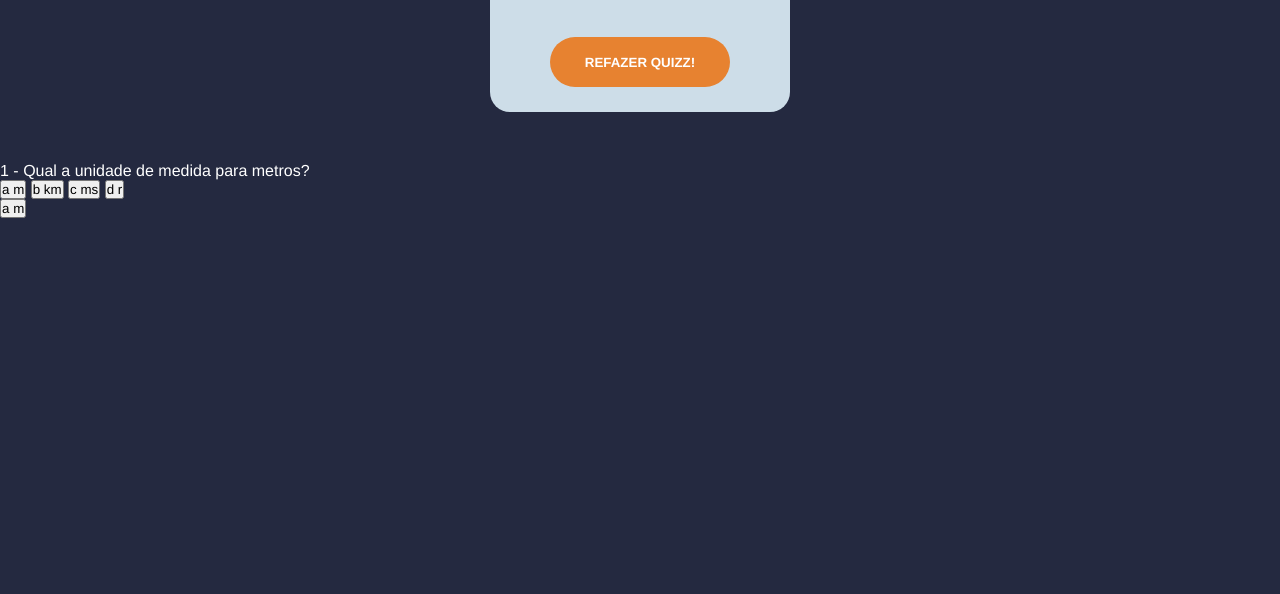
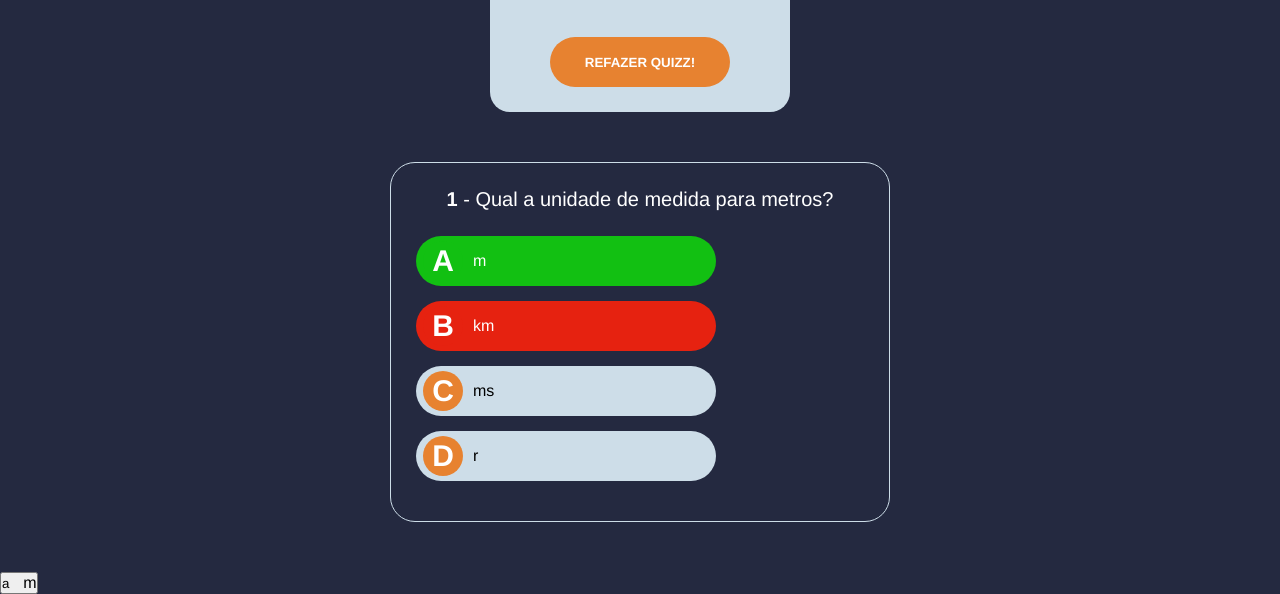
Before and after one commit to daniLdutra/quizz-com-vanilla-js, a plain HTML site: page index.html in a window 1280 px wide. Shown: the part 316-910 px from the top of the page. Before the commit the page ends 800 px from the top, so only its background shows below. Drawn offline with Linux system fonts and the light colour scheme.

Commit message:
Adicionado cssao quizz

```diff
--- a/css/styles.css
+++ b/css/styles.css
@@ -74,3 +74,73 @@ body {
   border-color: #e78230;
   color: #e78230;
 }
+
+#quizz-container {
+  width: 500px;
+  margin: 50px auto;
+  border: 1px solid #cddde8;
+  padding: 25px;
+  border-radius: 25px;
+}
+
+#question {
+  text-align: center;
+  margin-bottom: 25px;
+  font-size: 20px;
+}
+
+#question-number {
+  font-weight: bold;
+}
+
+#answers-box button {
+  display: flex;
+  align-items: center;
+  margin: 15px 0;
+  width: 300px;
+  height: 50px;
+  border-radius: 25px;
+  background-color: #cddde8;
+  border: 2px solid transparent;
+  text-align: left;
+  padding-left: 5px;
+  color: black;
+  cursor: pointer;
+  transition: 0.5s;
+}
+
+#answers-box button:hover {
+  background-color: #e78230;
+  color: #fff;
+}
+
+#answers-box .btn-letter {
+  font-size: 30px;
+  font-weight: bold;
+  background-color: #e78230;
+  color: #fff;
+  border-radius: 50%;
+  line-height: 40px;
+  text-align: center;
+  text-transform: uppercase;
+  flex: 1 1 0;
+  max-width: 40px;
+}
+
+.question-answer {
+  flex: 1 1 0;
+  margin-left: 10px;
+  font-size: 16px;
+}
+
+#quizz-container .wrong-answer,
+#quizz-container .wrong-answer .btn-letter {
+  background-color: #e62210;
+  color: #fff;
+}
+
+#quizz-container .correct-answer,
+#quizz-container .correct-answer .btn-letter {
+  background-color: #12c012;
+  color: #fff;
+}
--- a/index.html
+++ b/index.html
@@ -23,7 +23,7 @@
     </div>
     <!--QUIZZ CONTAINER-->
     <div id="quizz-container">
-      <p id="quetion">
+      <p id="question">
         <span id="question-number">1</span> -
         <span id="question-text">Qual a unidade de medida para metros?</span>
       </p>
```
